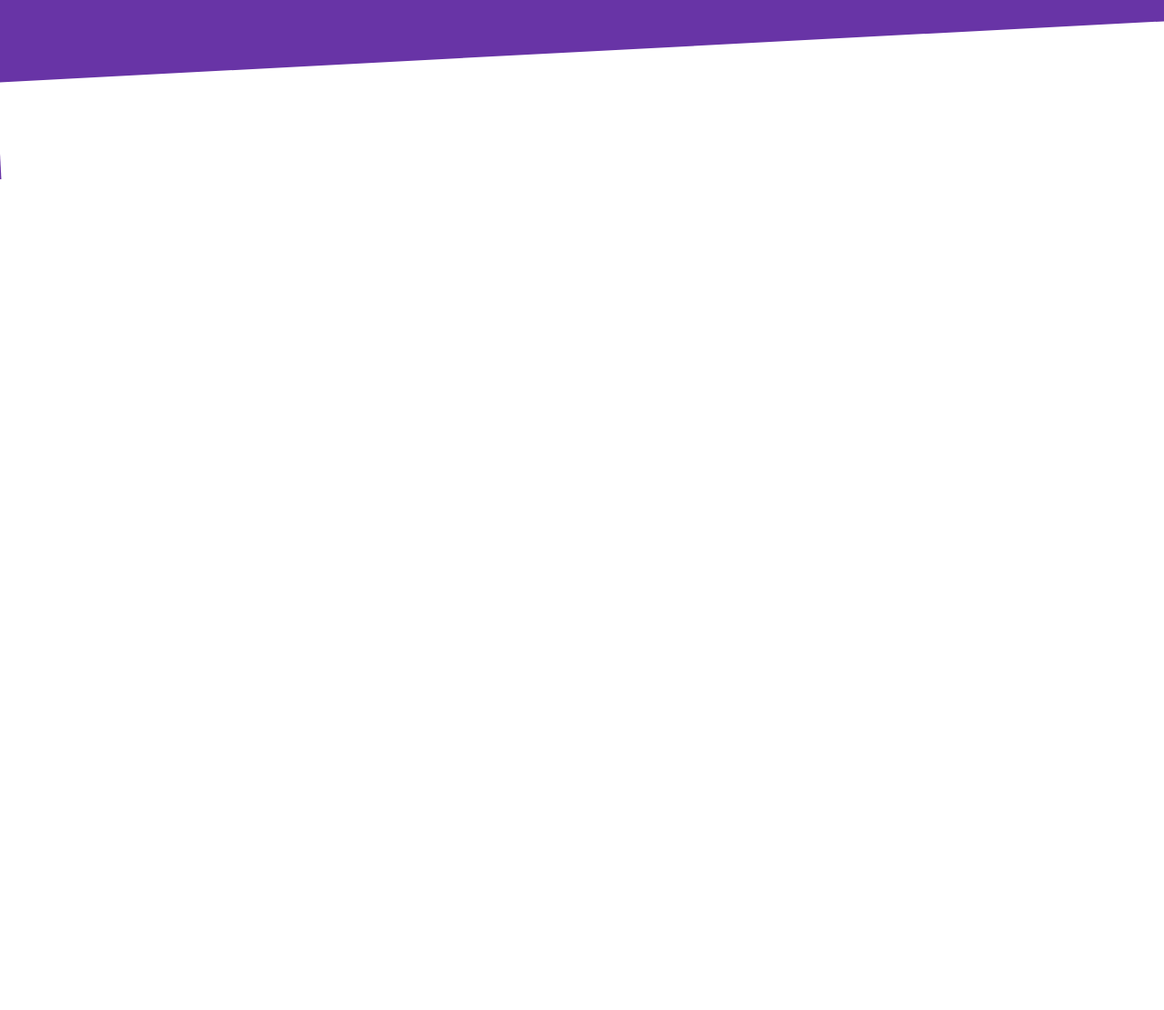
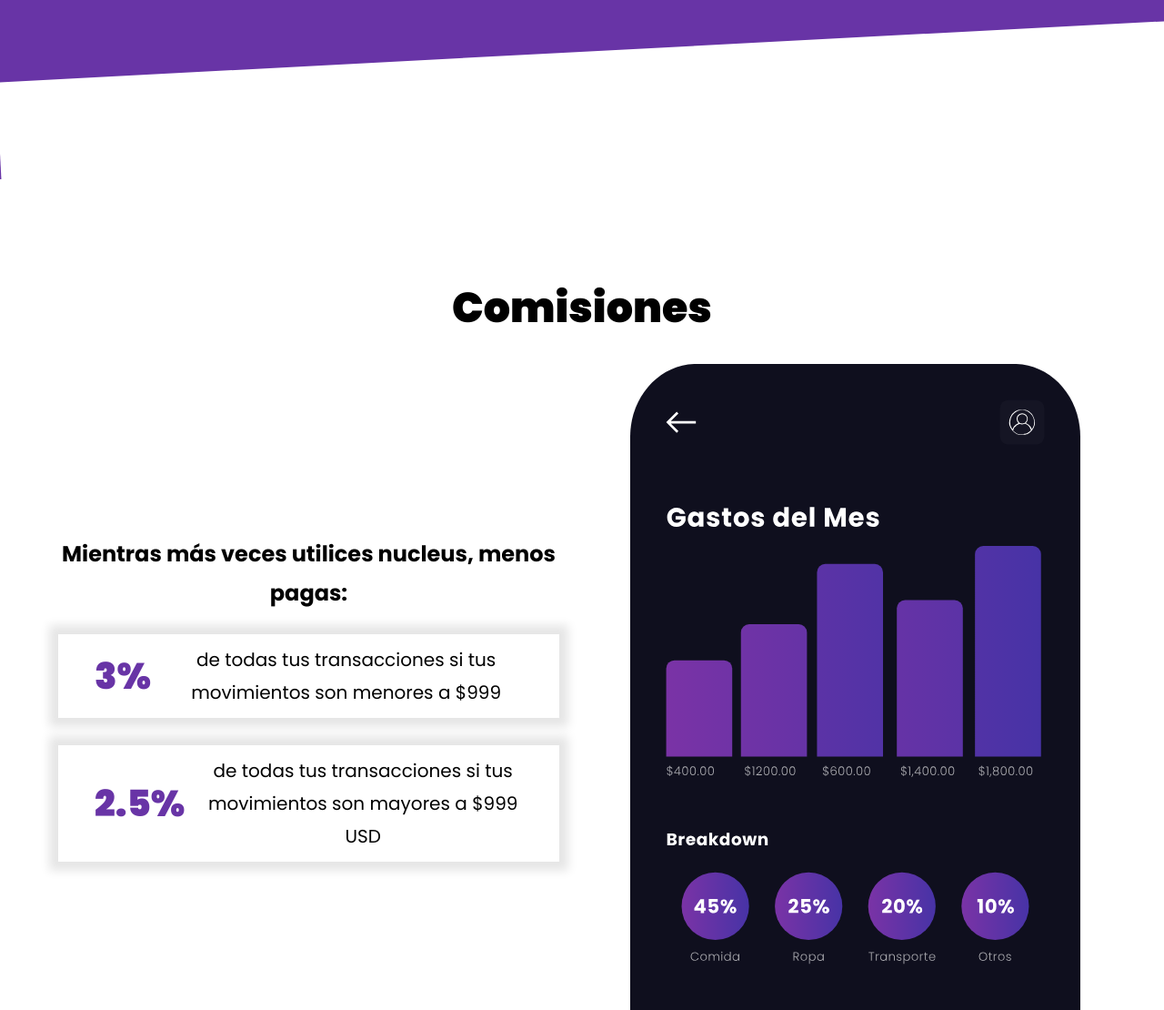
Before and after one commit to GiovanniOlan/course-css-la-guia-completa, a plain HTML site: page 10-nucleus-eWallet/index.html in a window 1280 px wide. Shown: the part 2835-3945 px from the top of the page at 91% size. Before the commit the page ends 3132 px from the top, so only its background shows below. Drawn offline with Linux system fonts and the light colour scheme.

Commit message:
commissions done

```diff
--- a/10-nucleus-eWallet/css/styles.css
+++ b/10-nucleus-eWallet/css/styles.css
@@ -10,7 +10,9 @@
     box-sizing: border-box;
 }
 
-*, *:before, *:after {
+*,
+*:before,
+*:after {
     box-sizing: inherit;
 }
 
@@ -20,7 +22,9 @@
     line-height: 1.8;
 }
 
-h1, h2, h3 {
+h1,
+h2,
+h3 {
     font-weight: 900;
     margin: 2rem 0;
 }
@@ -60,9 +64,11 @@
     background-position: right top;
     background-size: 10rem;
     padding: 5rem 0;
+
     @media (min-width: 768px) {
         background-size: 50rem;
     }
+
     @media (min-width: 992px) {
         background-size: 75rem;
     }
@@ -82,6 +88,7 @@
 .header__logo {
     width: 15rem;
     margin: 0 auto 3rem auto;
+
     @media (min-width: 768px) {
         margin: 0;
     }
@@ -99,6 +106,7 @@
 .header__heading {
     text-align: center;
     font-size: 3rem;
+
     @media (min-width: 768px) {
         text-align: left;
         font-size: 5rem;
@@ -113,6 +121,7 @@
     text-align: center;
     color: var(--white);
     margin-bottom: 4rem;
+
     @media (min-width: 768px) {
         padding: 1rem 3rem;
         display: inline-block;
@@ -130,6 +139,7 @@
     display: flex;
     flex-direction: column;
     align-items: center;
+
     @media (min-width: 768px) {
         flex-direction: row;
         align-items: flex-start;
@@ -140,6 +150,7 @@
 .navbar__link {
     padding: .5rem 0;
     color: var(--primary);
+
     @media (min-width: 768px) {
         color: var(--white);
     }
@@ -160,6 +171,7 @@
     display: flex;
     flex-direction: column-reverse;
     gap: 4rem;
+
     @media (min-width: 768px) {
         display: grid;
         grid-template-rows: unset;
@@ -186,6 +198,26 @@
     }
 }
 
+.cardList__element--2col {
+    @media (min-width: 768px) {
+        display: flex;
+        align-items: center;
+        justify-content: center;
+        gap: 2rem;
+    }
+}
+
+.cardList__porcent {
+    font-size: 6rem;
+    margin: 0;
+    color: var(--primary);
+    font-weight: 900;
+
+    @media (min-width: 768px) {
+        font-size: 4rem;
+    }
+}
+
 .cardList__heading {
     text-align: center;
     color: var(--primary);
@@ -207,7 +239,8 @@
     position: relative;
     overflow: hidden;
 
-    &:before, &:after {
+    &:before,
+    &:after {
         background-color: var(--white);
         content: '';
         height: 20rem;
@@ -246,3 +279,37 @@
         column-gap: 5rem;
     }
 }
+
+/* Comissions */
+
+.commissions {
+    text-align: center;
+}
+
+.commissions__header {
+    font-size: 4.6rem;
+}
+
+.commissions__grid {
+    @media (min-width: 768px) {
+        display: grid;
+        grid-template-columns: repeat(2, 1fr);
+        column-gap: 5rem;
+        justify-items: center;
+        align-items: center;
+    }
+}
+
+.commissions__text {
+    font-size: 2.4rem;
+    font-weight: 700;
+}
+
+.commissions__image {
+    margin-top: 5rem;
+
+    @media (min-width: 768px) {
+        width: 90%;
+        margin: 0;
+    }
+}
--- a/10-nucleus-eWallet/index.html
+++ b/10-nucleus-eWallet/index.html
@@ -1,5 +1,6 @@
 <!DOCTYPE html>
 <html lang="en">
+
 <head>
     <meta charset="UTF-8">
     <meta http-equiv="X-UA-Compatible" content="IE=edge">
@@ -7,12 +8,12 @@
     <title>Nucleus - eWallet </title>
     <link rel="preconnect" href="https://fonts.googleapis.com">
     <link rel="preconnect" href="https://fonts.gstatic.com" crossorigin>
-        <link href="https://fonts.googleapis.com/css2?family=Poppins:wght@400;500;700;900&display=swap"
-              rel="stylesheet">
+    <link href="https://fonts.googleapis.com/css2?family=Poppins:wght@400;500;700;900&display=swap" rel="stylesheet">
 
     <link rel="stylesheet" href="css/normalize.css">
     <link rel="stylesheet" href="css/styles.css">
 </head>
+
 <body>
     <header class="header">
         <div class="header__container">
@@ -72,14 +73,14 @@
             <h2 class="security__heading">Nucleus es seguro</h2>
             <div class="security__grid">
                 <div class="cardList">
-                        <div class="cardList__element cardList__element--bgWhite">
+                    <div class="cardList__element">
                         <p class="cardList__text">Nucleus es seguro e imposible de clonar</p>
                     </div>
                     <div class="cardList__element">
                         <p class="cardList__text">Utiliza tu cara o tu dedo para confirmar un deposito o registrar
                             una cuenta</p>
                     </div>
-                        <div class="cardList__element cardList__element--bgWhite">
+                    <div class="cardList__element">
                         <p class="cardList__text">Paga en un establecimiento con una tarjeta de crédito que se
                             desactiva una vez que has hecho tu compra</p>
                     </div>
@@ -90,5 +91,32 @@
             </div>
         </div>
     </section>
+
+    <section class="commissions">
+        <div class="comissions__container">
+            <h2 class="commissions__header">Comisiones</h2>
+            <div class="commissions__grid">
+                <div class="comissions__content">
+                    <p class="commissions__text">Mientras más veces utilices nucleus, menos pagas: </p>
+                    <div class="cardList">
+                        <div class="cardList__element cardList__element--2col">
+                            <p class="cardList__porcent">3%</p>
+                            <p class="cardList__text">de todas tus transacciones si tus movimientos son menores a $999
+                            </p>
+                        </div>
+                        <div class="cardList__element cardList__element--2col">
+                            <p class="cardList__porcent">2.5%</p>
+                            <p class="cardList__text">de todas tus transacciones si tus movimientos son mayores a $999
+                                USD</p>
+                        </div>
+                    </div>
+                </div>
+                <div class="commissions__image">
+                    <img src="./img/app_3.svg" alt="Imagen Nucleus app 2" />
+                </div>
+            </div>
+        </div>
+    </section>
 </body>
+
 </html>
```
Lines whose indentation alone changed are shown as unchanged.
